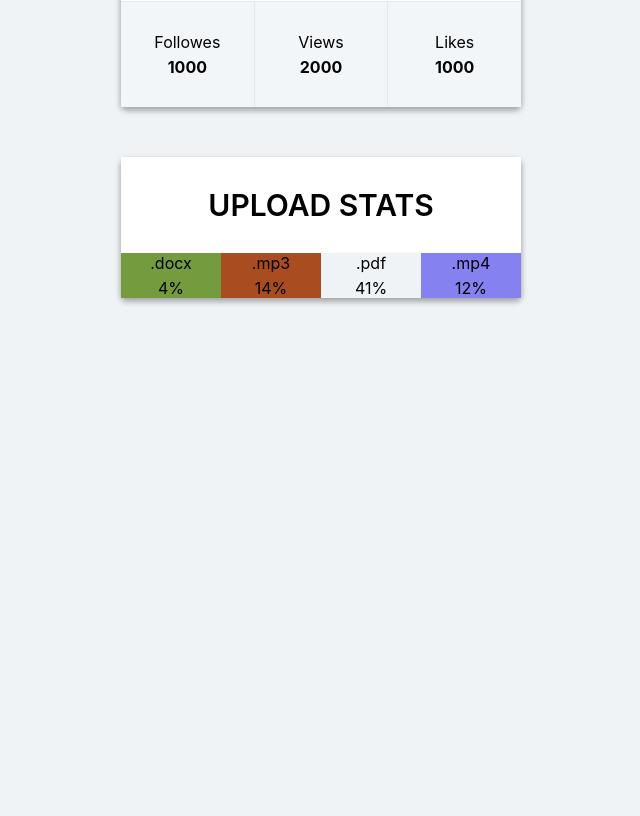
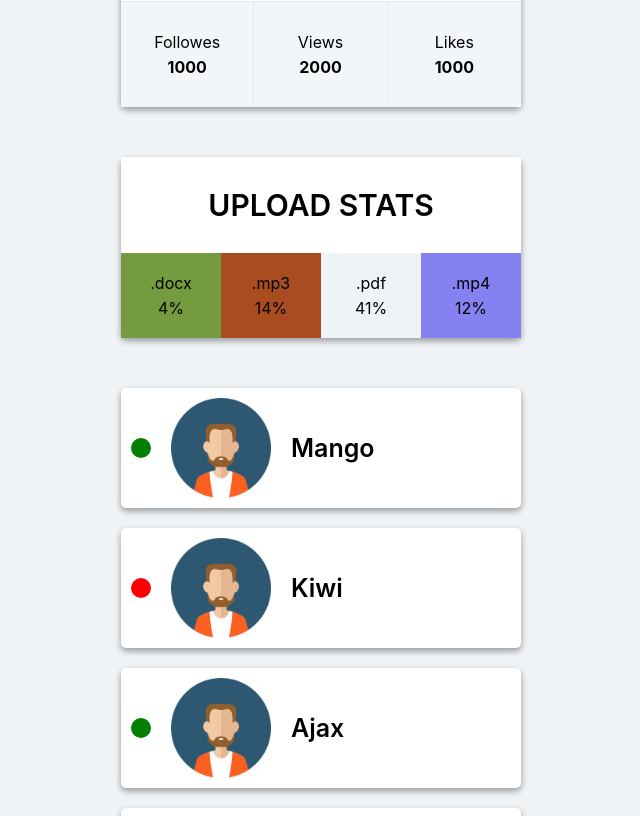
Before and after one commit to Kenlant/goit-react-hw-01-components, a React (Create React App) app: page / in a window 1280 px wide. Shown: the part 377-1193 px from the top of the page, without its empty margins (319-959 px from the left). Before the commit the page ends 800 px from the top, so only its background shows below. Built offline with nearby package versions, Linux system fonts and the light colour scheme.

Commit message:
[FEATURE]: added friend list

```diff
--- a/package.json
+++ b/package.json
@@ -1,5 +1,4 @@
 {
-  "name": "react-homework-template",
   "version": "0.1.0",
   "private": true,
   "homepage": "https://goitacademy.github.io/react-homework-template/",
--- a/src/components/App.jsx
+++ b/src/components/App.jsx
@@ -1,17 +1,19 @@
 import Profile from './Profile/Profile';
 import Statistics from './Statistics/Statistics';
+import FriendList from './FriedList/FriendList';
 
-export const App = ({ profileData, statisticData }) => {
+export const App = ({ profile, statistic, friends }) => {
   return (
     <>
       <Profile
-        username={profileData.username}
-        tag={profileData.tag}
-        location={profileData.location}
-        avatar={profileData.avatar}
-        stats={profileData.stats}
+        username={profile.username}
+        tag={profile.tag}
+        location={profile.location}
+        avatar={profile.avatar}
+        stats={profile.stats}
       />
-      <Statistics title={statisticData.title} stats={statisticData.stats} />
+      <Statistics title={statistic.title} stats={statistic.stats} />
+      <FriendList friends={friends} />
     </>
   );
 };
--- /dev/null
+++ b/src/components/FriedList/FriendList.css
@@ -0,0 +1,7 @@
+.friend-list {
+  display: flex;
+  flex-direction: column;
+  row-gap: 20px;
+  margin: auto;
+  width: 400px;
+}
--- /dev/null
+++ b/src/components/FriedList/FriendList.jsx
@@ -0,0 +1,17 @@
+import FriendListItem from 'components/FriedListItem/FriedListItem';
+import './FriendList.css';
+
+export default function FriendList({ friends }) {
+  return (
+    <ul className="friend-list">
+      {friends.map((item, i) => (
+        <FriendListItem
+          key={i}
+          name={item.name}
+          avatar={item.avatar}
+          isOnline={item.isOnline}
+        />
+      ))}
+    </ul>
+  );
+}
--- /dev/null
+++ b/src/components/FriedListItem/FriedListItem.css
@@ -0,0 +1,33 @@
+.friend-list-item {
+  display: flex;
+  align-items: center;
+  column-gap: 20px;
+  padding: 10px;
+  width: 100%;
+  background-color: white;
+  border-radius: 5px;
+  box-shadow: rgba(0, 0, 0, 0.16) 0px 3px 6px, rgba(0, 0, 0, 0.23) 0px 3px 6px;
+}
+
+.friend-list-item .avatar {
+  width: 100px;
+}
+
+.friend-list-item .status {
+  border-radius: 50%;
+  width: 20px;
+  height: 20px;
+}
+
+.friend-list-item .status--online {
+  background-color: green;
+}
+
+.friend-list-item .status--offline {
+  background-color: red;
+}
+
+.friend-list-item .name {
+  font-size: 25px;
+  font-weight: 600;
+}
--- /dev/null
+++ b/src/components/FriedListItem/FriedListItem.jsx
@@ -0,0 +1,13 @@
+import './FriedListItem.css';
+
+export default function FriendListItem({ name, avatar, isOnline }) {
+  return (
+    <li className="friend-list-item">
+      <span
+        className={`status status--${isOnline ? 'online' : 'offline'}`}
+      ></span>
+      <img className="avatar" src={avatar} alt="User avatar" />
+      <p className="name">{name}</p>
+    </li>
+  );
+}
--- a/src/components/Statistics/Statistics.css
+++ b/src/components/Statistics/Statistics.css
@@ -21,6 +21,7 @@
 .statistics .item {
   display: flex;
   flex-direction: column;
+  padding: 20px;
   width: calc(100% / 4);
   gap: 5px;
   text-align: center;
--- /dev/null
+++ b/src/data/friends.json
@@ -0,0 +1,27 @@
+[
+  {
+    "name": "Mango",
+    "avatar": "react-homework-template/friend-avatar.png",
+    "isOnline": true
+  },
+  {
+    "name": "Kiwi",
+    "avatar": "react-homework-template/friend-avatar.png",
+    "isOnline": false
+  },
+  {
+    "name": "Ajax",
+    "avatar": "react-homework-template/friend-avatar.png",
+    "isOnline": true
+  },
+  {
+    "name": "Jay",
+    "avatar": "react-homework-template/friend-avatar.png",
+    "isOnline": true
+  },
+  {
+    "name": "Polly",
+    "avatar": "react-homework-template/friend-avatar.png",
+    "isOnline": false
+  }
+]
--- a/src/data/user.json
+++ b/src/data/user.json
@@ -1,6 +1,7 @@
 {
   "username": "Vladyslav Svietlov",
   "tag": "vsvietlov",
+  "avatar": "react-homework-template/user-avatar.png",
   "location": "Kyiv, Ukraine",
   "stats": {
     "followers": 1000,
--- a/src/index.css
+++ b/src/index.css
@@ -3,6 +3,7 @@
 * {
   margin: 0;
   padding: 0;
+  box-sizing: border-box;
 }
 
 ul {
--- a/src/index.js
+++ b/src/index.js
@@ -4,16 +4,16 @@ import { App } from 'components/App';
 
 import profileData from './data/user.json';
 import statisticsData from './data/data.json';
-
-import avatar from './data/user.png';
+import friendsData from './data/friends.json';
 
 import './index.css';
 
 ReactDOM.createRoot(document.getElementById('root')).render(
   <React.StrictMode>
     <App
-      profileData={{ ...profileData, avatar }}
-      statisticData={statisticsData}
+      profile={profileData}
+      statistic={statisticsData}
+      friends={friendsData}
     />
   </React.StrictMode>
 );
```
Also changed, not shown: public/friend-avatar.png (added), public/user-avatar.png (renamed from src/data/user.png).
